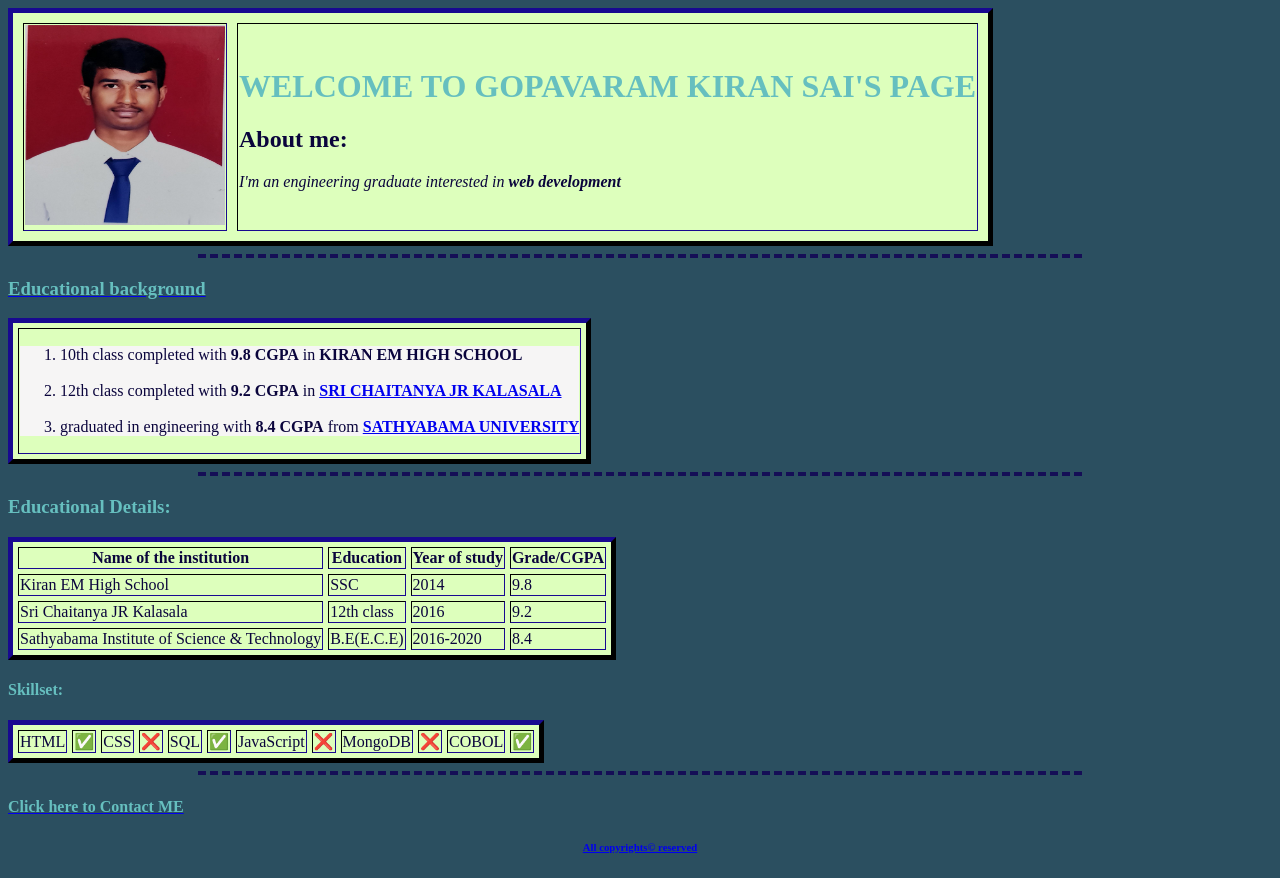
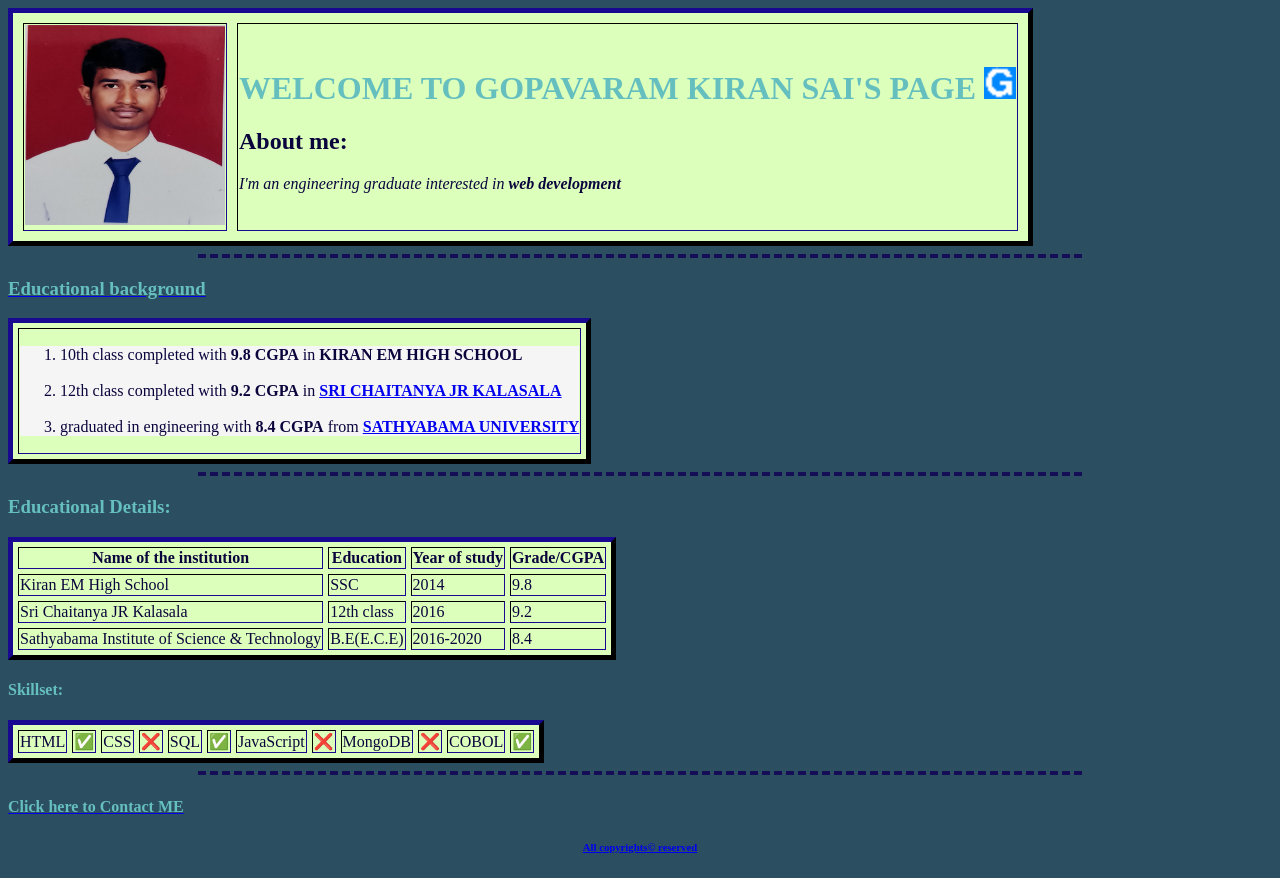
Before and after one commit to gopavaramkiran/KIRANCV, a plain HTML site: page index.html in a window 1280 px wide. Drawn offline with Linux system fonts and the light colour scheme.

Commit message:
Add files via upload

```diff
--- a/index.html
+++ b/index.html
@@ -13,7 +13,7 @@
       <tr>
         <td > <img src="FORMAL PIC.jpg" alt="kiran sai's photo" height="200" width="200"></td>
         <td>
-          <h1>WELCOME TO GOPAVARAM KIRAN SAI'S PAGE</h1>
+          <h1>WELCOME TO GOPAVARAM KIRAN SAI'S PAGE <img src="favicon (1).ico" height="32" width="32" ></h1>
           <h2 >About me:</h2>
           <p ><em>I'm an engineering graduate interested in <strong>web development</strong></em></p>
         </td>
@@ -38,7 +38,7 @@
 </table>
   <hr >
   <h3>Educational Details:</h3>
-  <table border="5" cellspacing=5 >
+  <table border="5" cellspacing=5 ;>
     <thead>
       <tr>
         <th>Name of the institution</th>
```
Also changed, not shown: favicon (1).ico (added).
